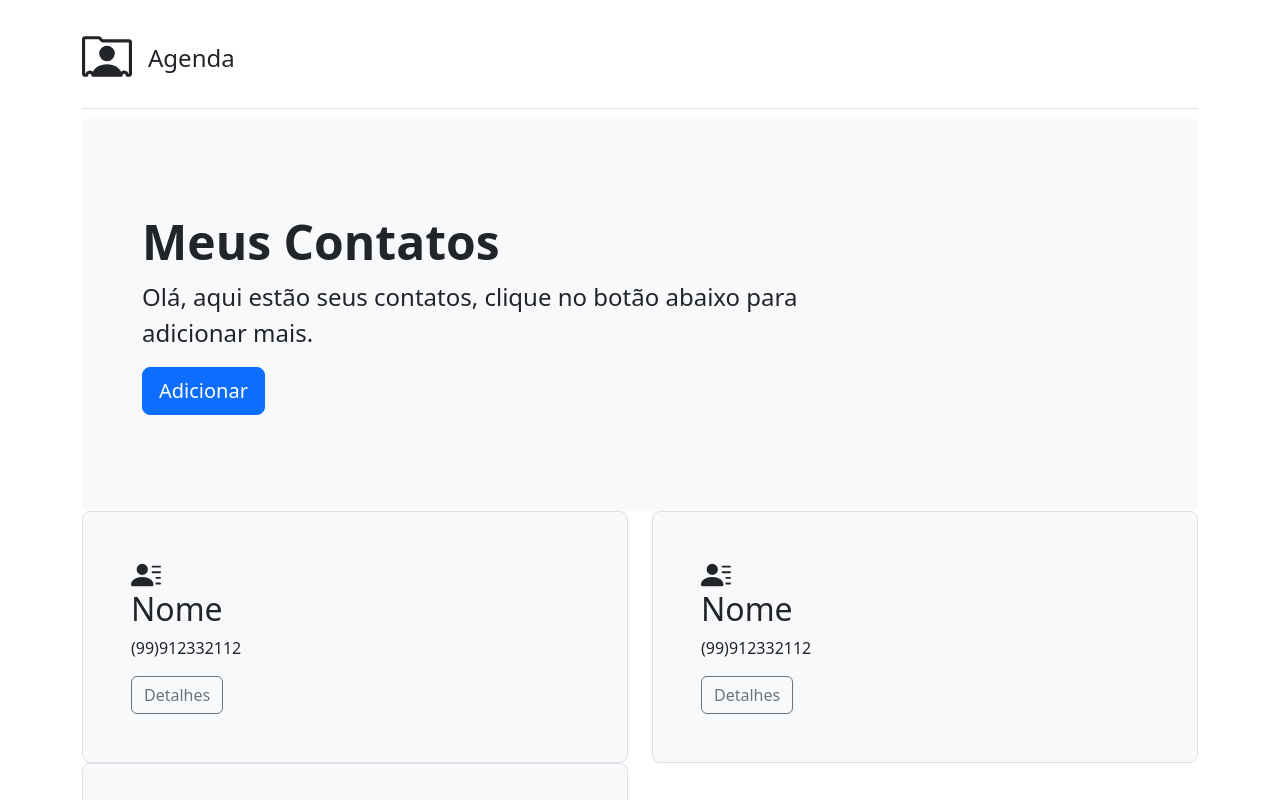
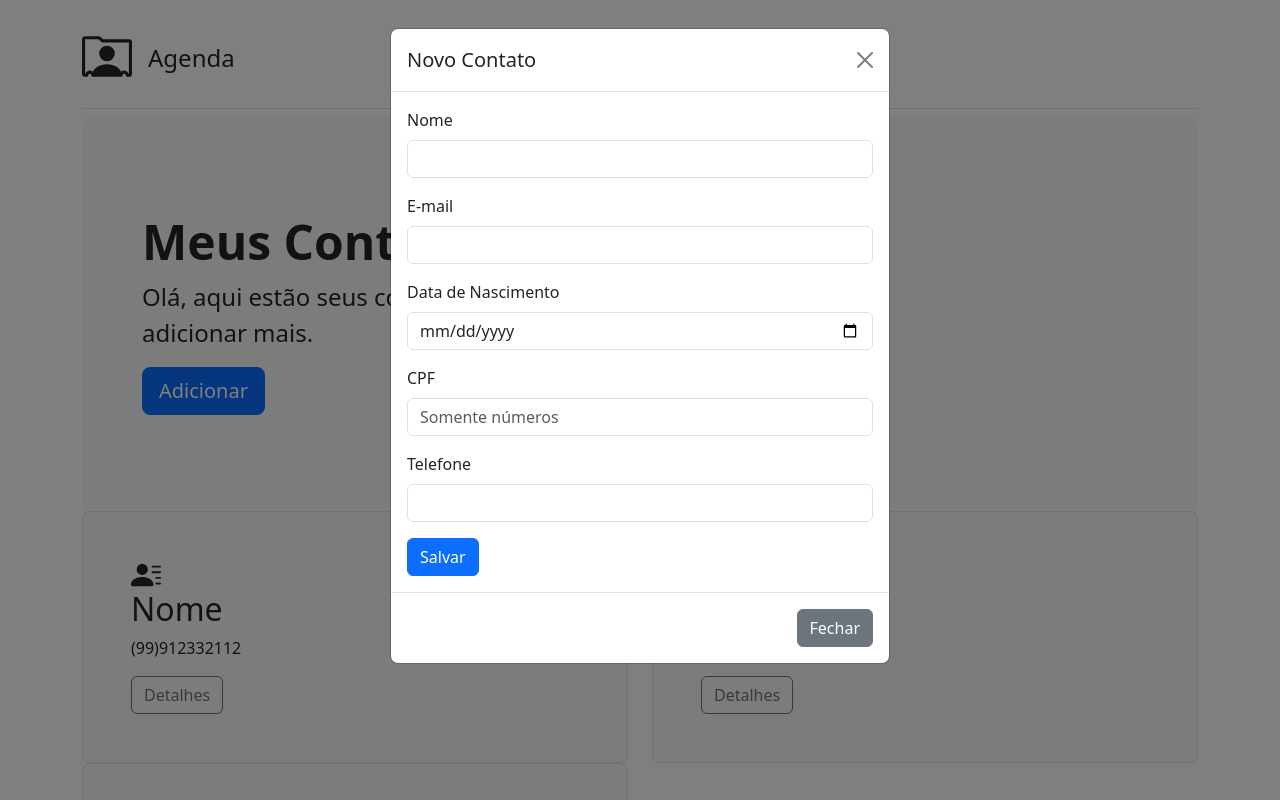
Before and after one commit to eduardohor/test-saperx-front, a Vue app: page / in a window 1280 px wide. Both pictures are taken after a click on the button "Adicionar". Shown: the top 800 px of the page. Built offline with nearby package versions, Linux system fonts and the light colour scheme.

Commit message:
:lipstick: feat: adding contact creation

```diff
--- a/package.json
+++ b/package.json
@@ -8,6 +8,7 @@
     "preview": "vite preview"
   },
   "dependencies": {
+    "axios": "^1.3.4",
     "bootstrap-icons": "^1.10.3",
     "vue": "^3.2.47",
     "vue-router": "^4.1.6"
--- /dev/null
+++ b/src/components/Form.vue
@@ -0,0 +1,91 @@
+<script>
+import { axiosInstance } from '../services/http'
+
+export default {
+	props: ['idName'],
+	data() {
+		return {
+			name: '',
+			email: '',
+			date_of_birth: '',
+			cpf: '',
+			telephone: '',
+			validate: []
+		}
+	},
+	methods: {
+		async create() {
+			const payload = {
+				name: this.name,
+				email: this.email,
+				date_of_birth: this.date_of_birth,
+				cpf: this.cpf,
+				telephone: this.telephone
+			}
+
+			try {
+				const { data } = await axiosInstance.post('/contacts', payload);
+				this.$router.push({ name: 'home' });
+			} catch (error) {
+				this.validate = error.response.data.errors;
+			}
+		}
+	}
+}
+</script>
+
+<template>
+	<div class="modal fade" :id="idName" tabindex="-1" aria-labelledby="exampleModalLabel" aria-hidden="true">
+		<div class="modal-dialog">
+			<div class="modal-content">
+				<div class="modal-header">
+					<h1 class="modal-title fs-5" id="exampleModalLabel">Novo Contato</h1>
+					<button type="button" class="btn-close" data-bs-dismiss="modal" aria-label="Close"></button>
+				</div>
+				<div class="modal-body">
+					<form @submit.prevent="create">
+						<div class="mb-3">
+							<label for="name" class="form-label">Nome</label>
+							<input type="text" class="form-control" id="name" v-model="name">
+							<p class="text-danger" v-if="validate.name">
+								{{ validate.name[0] }}
+							</p>
+						</div>
+						<div class="mb-3">
+							<label for="email" class="form-label">E-mail</label>
+							<input type="email" class="form-control" id="email" v-model="email">
+							<p class="text-danger" v-if="validate.email">
+								{{ validate.email[0] }}
+							</p>
+						</div>
+						<div class="mb-3">
+							<label for="date_of_birth" class="form-label">Data de Nascimento</label>
+							<input type="date" class="form-control" id="date_of_birth" v-model="date_of_birth">
+							<p class="text-danger" v-if="validate.date_of_birth">
+								{{ validate.date_of_birth[0] }}
+							</p>
+						</div>
+						<div class="mb-3">
+							<label for="cpf" class="form-label">CPF</label>
+							<input type="text" class="form-control" id="cpf" v-model="cpf" placeholder="Somente números">
+							<p class="text-danger" v-if="validate.cpf">
+								{{ validate.cpf[0] }}
+							</p>
+						</div>
+						<div class="mb-3">
+							<label for="telephone" class="form-label">Telefone</label>
+							<input type="text" class="form-control" id="telephone" v-model="telephone">
+							<p class="text-danger" v-if="validate.telephone">
+								{{ validate.telephone[0] }}
+							</p>
+						</div>
+						<button type="submit" class="btn btn-primary">Salvar</button>
+					</form>
+				</div>
+				<div class="modal-footer">
+					<button type="button" class="btn btn-secondary" data-bs-dismiss="modal">Fechar</button>
+				</div>
+			</div>
+		</div>
+	</div>
+</template>
--- /dev/null
+++ b/src/components/Header.vue
@@ -0,0 +1,13 @@
+<template>
+	<header class="pb-3 mb-2 border-bottom">
+		<a href="/" class="d-flex align-items-center text-dark text-decoration-none">
+			<svg xmlns="http://www.w3.org/2000/svg" width="50" height="50" fill="currentColor" class="bi bi-person-rolodex"
+				viewBox="0 0 16 16">
+				<path d="M8 9.05a2.5 2.5 0 1 0 0-5 2.5 2.5 0 0 0 0 5Z" />
+				<path
+					d="M1 1a1 1 0 0 0-1 1v11a1 1 0 0 0 1 1h.5a.5.5 0 0 0 .5-.5.5.5 0 0 1 1 0 .5.5 0 0 0 .5.5h9a.5.5 0 0 0 .5-.5.5.5 0 0 1 1 0 .5.5 0 0 0 .5.5h.5a1 1 0 0 0 1-1V3a1 1 0 0 0-1-1H6.707L6 1.293A1 1 0 0 0 5.293 1H1Zm0 1h4.293L6 2.707A1 1 0 0 0 6.707 3H15v10h-.085a1.5 1.5 0 0 0-2.4-.63C11.885 11.223 10.554 10 8 10c-2.555 0-3.886 1.224-4.514 2.37a1.5 1.5 0 0 0-2.4.63H1V2Z" />
+			</svg>
+			<span class="fs-4 m-3">Agenda</span>
+		</a>
+	</header>
+</template>
--- /dev/null
+++ b/src/services/http.js
@@ -0,0 +1,9 @@
+import axios from 'axios';
+
+export const axiosInstance = axios.create({
+  baseURL: `${import.meta.env.VITE_API_URL_BASE}`,
+  headers:{
+    'Content-Type': 'multipart/form-data',
+    'Accept': 'application/json'
+  }
+});
--- a/src/views/HomeView.vue
+++ b/src/views/HomeView.vue
@@ -1,28 +1,23 @@
 <script setup>
+import Header from '../components/Header.vue'
+import Form from '../components/Form.vue'
+
+
 </script>
-
 <template>
 	<main>
 		<div class="container py-4">
-			<header class="pb-3 mb-2 border-bottom">
-				<a href="/" class="d-flex align-items-center text-dark text-decoration-none">
-					<svg xmlns="http://www.w3.org/2000/svg" width="50" height="50" fill="currentColor" class="bi bi-person-rolodex"
-						viewBox="0 0 16 16">
-						<path d="M8 9.05a2.5 2.5 0 1 0 0-5 2.5 2.5 0 0 0 0 5Z" />
-						<path
-							d="M1 1a1 1 0 0 0-1 1v11a1 1 0 0 0 1 1h.5a.5.5 0 0 0 .5-.5.5.5 0 0 1 1 0 .5.5 0 0 0 .5.5h9a.5.5 0 0 0 .5-.5.5.5 0 0 1 1 0 .5.5 0 0 0 .5.5h.5a1 1 0 0 0 1-1V3a1 1 0 0 0-1-1H6.707L6 1.293A1 1 0 0 0 5.293 1H1Zm0 1h4.293L6 2.707A1 1 0 0 0 6.707 3H15v10h-.085a1.5 1.5 0 0 0-2.4-.63C11.885 11.223 10.554 10 8 10c-2.555 0-3.886 1.224-4.514 2.37a1.5 1.5 0 0 0-2.4.63H1V2Z" />
-					</svg>
-					<span class="fs-4 m-3">Agenda</span>
-				</a>
-			</header>
+			<Header></Header>
 
 			<div class="p-5 bg-light rounded-3">
 				<div class="container-fluid py-5">
 					<h1 class="display-5 fw-bold">Meus Contatos</h1>
 					<p class="col-md-8 fs-4">Olá, aqui estão seus contatos, clique no botão abaixo para adicionar mais.</p>
-					<button class="btn btn-primary btn-lg" type="button">Adicionar</button>
+					<button class="btn btn-primary btn-lg" type="button" data-bs-toggle="modal" data-bs-target="#adicionarContato">Adicionar</button>
 				</div>
 			</div>
+
+			<Form idName="adicionarContato"></Form>
 
 			<div class="row align-items-md-stretch">
 				<div class="col-md-6">
```
Also changed, not shown: 2 other files (tests, documents, lock files or other folders).
